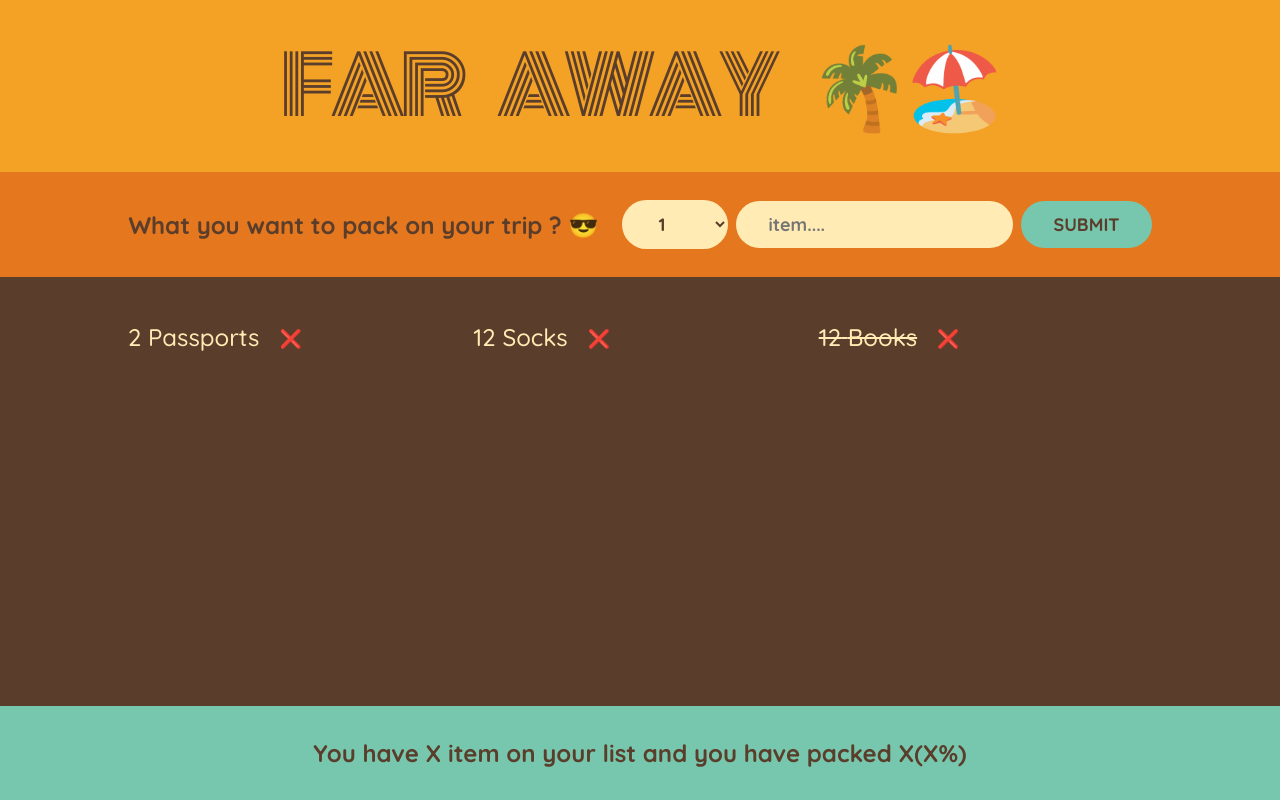
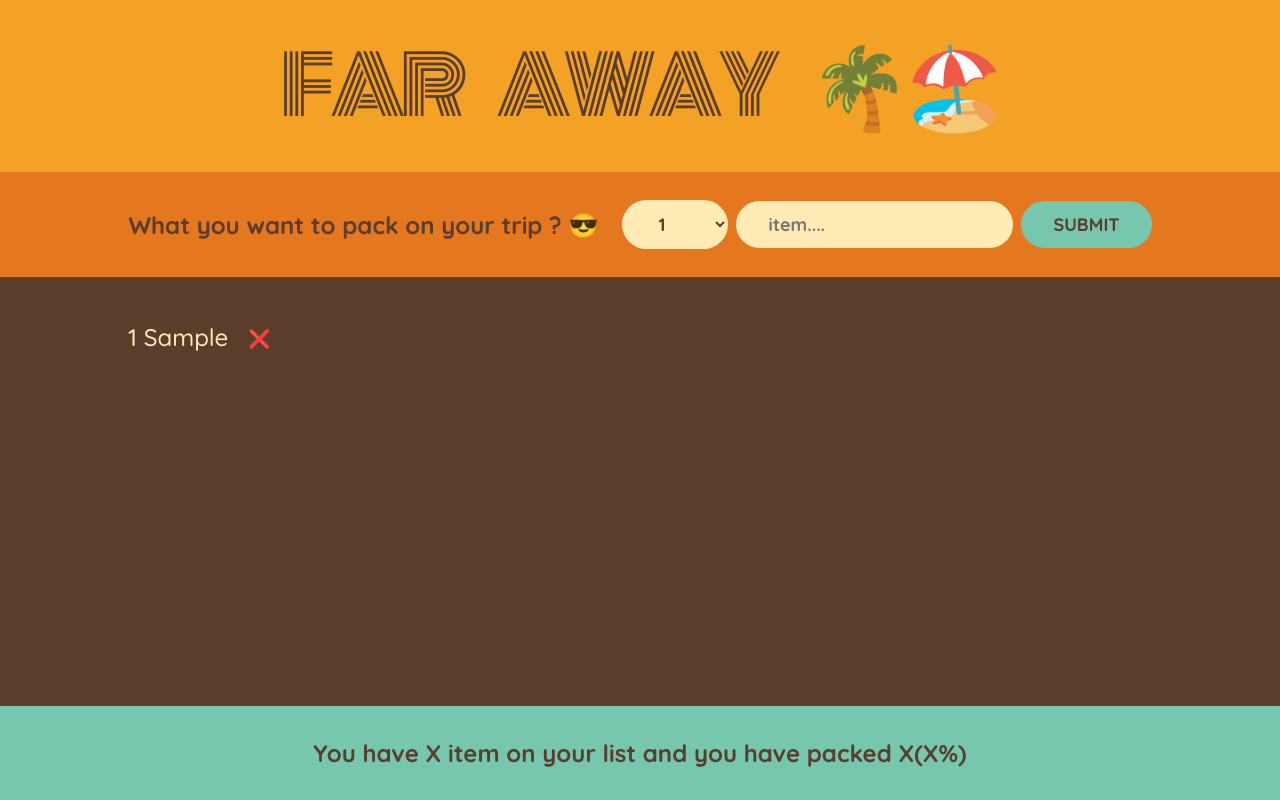
Before and after one commit to Sovitou/Trip-Packages, a React (Vite) app in the folder trip/: page / in a window 1280 px wide. Both pictures are taken after typing "Sample" into the empty fields and a click on the button "SUBMIT". Built offline with nearby package versions, Linux system fonts and the light colour scheme.

Commit message:
Implement item addition and update PackingList component to display dynamic items

```diff
--- a/trip/src/App.jsx
+++ b/trip/src/App.jsx
@@ -1,18 +1,24 @@
-import './style/App.css'
-import Head from './Components/Head'
-import Form from './Components/Form'
-import PackingList from './Components/PackingList'
-import Stats from './Components/Stats'
+import { useState } from "react";
+import "./style/App.css";
+import Head from "./Components/Head";
+import Form from "./Components/Form";
+import PackingList from "./Components/PackingList";
+import Stats from "./Components/Stats";
 
 const App = () => {
+  const [items, setItems] = useState([]);
+
+  function handleAddItem(item) {
+    setItems((items) => [...items, item]);
+  }
   return (
-    <div className='app'>
-      <Head/>
-      <Form/>
-      <PackingList/>
-      <Stats/>
+    <div className="app">
+      <Head />
+      <Form onAddItem={handleAddItem} />
+      <PackingList items={items} />
+      <Stats />
     </div>
-  )
-}
+  );
+};
 
-export default App
+export default App;
--- a/trip/src/Components/Form.jsx
+++ b/trip/src/Components/Form.jsx
@@ -1,7 +1,7 @@
 import { useState } from "react";
 import "../style/App.css";
 
-const Form = () => {
+const Form = ({ onAddItem }) => {
   // declare the variables with useState hook
   const [description, setDescription] = useState("");
   const [quantity, setQuantity] = useState(1);
@@ -17,7 +17,9 @@ const Form = () => {
     //declare newItem that has description, quantity, packed(default: false)
     //and the id with Date.now's function to generate the id
     const newItem = { description, quantity, packed: false, id: Date.now() };
+    onAddItem(newItem);
     console.log(newItem);
+
     // After the function executed , make the state with default value
     setDescription("");
     setQuantity(1);
--- a/trip/src/Components/PackingList.jsx
+++ b/trip/src/Components/PackingList.jsx
@@ -1,33 +1,26 @@
 import "../style/App.css";
 
-const initialItems = [
-  { id: 1, description: "Passports", quantity: 2, packed: false },
-  { id: 2, description: "Socks", quantity: 12, packed: false },
-  { id: 3, description: "Books", quantity: 12, packed: true },
-];
-
-const PackingList = () => {
+const PackingList = ({ items }) => {
   return (
-    <>
     <div className="list">
       <ul>
         {/* Render the child components */}
-          {initialItems.map((item) => (
-            <Item props={item} key={item.id} />
+        {items.map((item) => (
+          <Item item={item} key={item.id} />
         ))}
       </ul>
     </div>
-    </>
   );
 };
 
-// Parent component of Item
-function Item({ props }) {
+// Item component to display individual item details
+function Item({ item }) {
   return (
     <li>
-      <span style={props.packed ? { textDecoration: "line-through" } : {}}>
-        {props.quantity} {props.description}
+      <span style={item.packed ? { textDecoration: "line-through" } : {}}>
+        {item.quantity} {item.description}
       </span>
+      {/* Button to remove the item (functionality to be implemented) */}
       <button type="button">❌</button>
     </li>
   );
```
Lines whose indentation alone changed are shown as unchanged.
